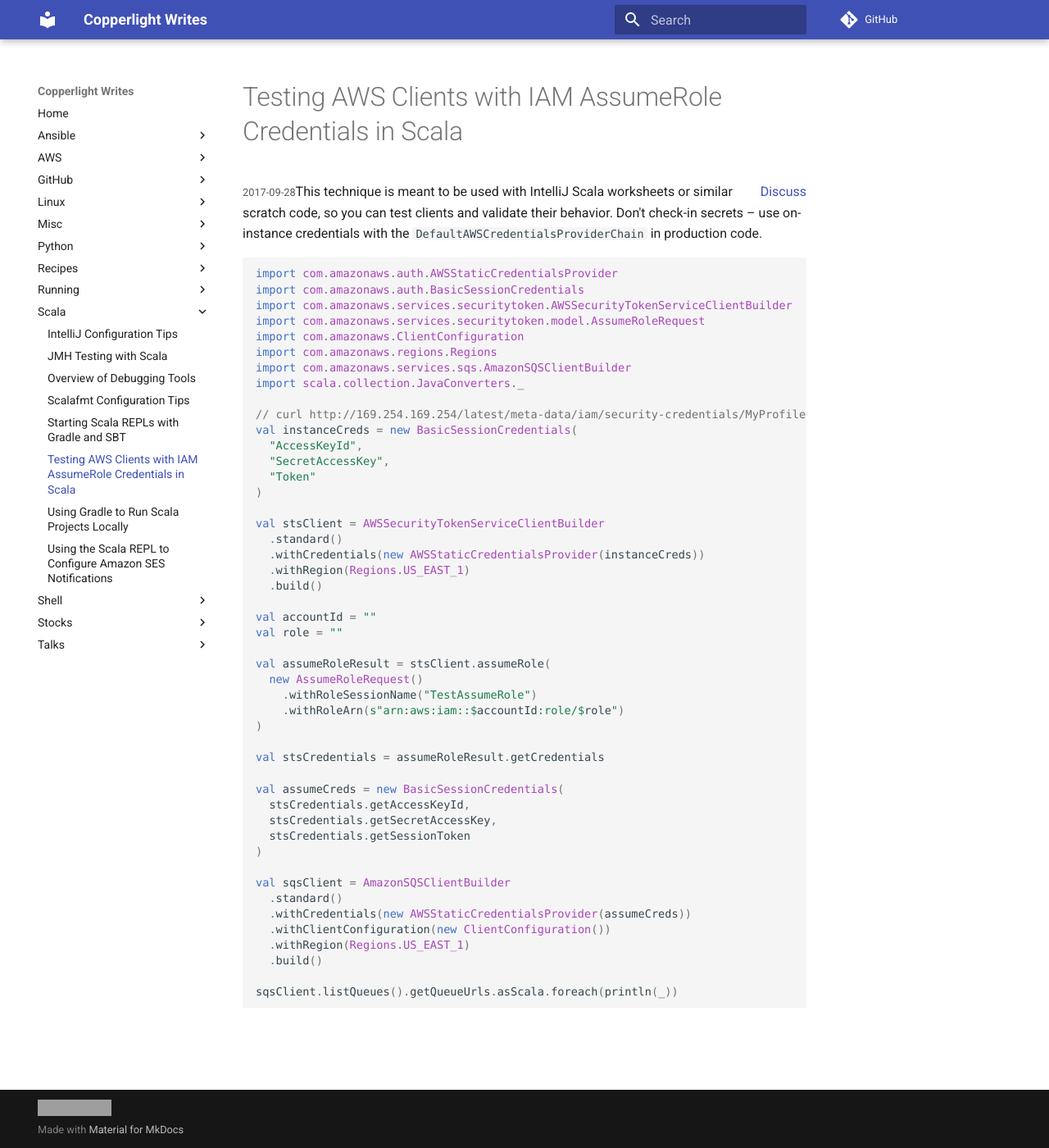
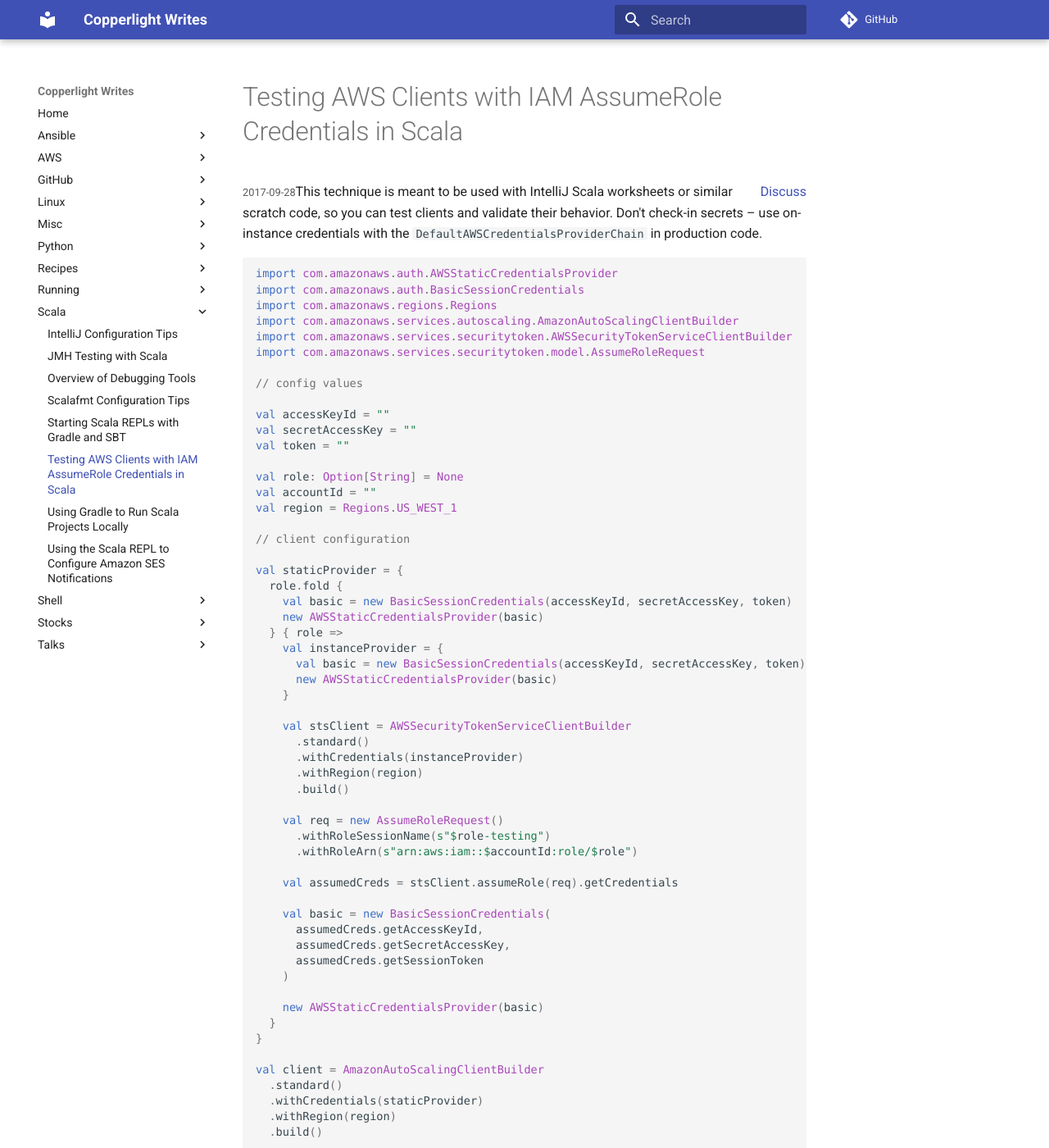
Before and after one commit to copperlight/copperlight.github.io, an MkDocs documentation site: the page built from docs/scala/testing-aws-clients-with-iam-assumerole-credentials-in-scala.md, in a window 1280 px wide and 1400 px high. Shown: the whole window at 82% size. Built offline with MkDocs 1.6.1 and Material for MkDocs 9.7.7, drawn with Linux system fonts in a browser that asks for light colours; comment, search, counter and statistics services are not loaded; grey boxes are pictures that could not be loaded.

Commit message:
update pattern for testing aws clients

````diff
--- a/docs/scala/testing-aws-clients-with-iam-assumerole-credentials-in-scala.md
+++ b/docs/scala/testing-aws-clients-with-iam-assumerole-credentials-in-scala.md
@@ -12,49 +12,58 @@ with the `DefaultAWSCredentialsProviderChain` in production code.
 ```scala
 import com.amazonaws.auth.AWSStaticCredentialsProvider
 import com.amazonaws.auth.BasicSessionCredentials
+import com.amazonaws.regions.Regions
+import com.amazonaws.services.autoscaling.AmazonAutoScalingClientBuilder
 import com.amazonaws.services.securitytoken.AWSSecurityTokenServiceClientBuilder
 import com.amazonaws.services.securitytoken.model.AssumeRoleRequest
-import com.amazonaws.ClientConfiguration
-import com.amazonaws.regions.Regions
-import com.amazonaws.services.sqs.AmazonSQSClientBuilder
-import scala.collection.JavaConverters._
 
-// curl http://169.254.169.254/latest/meta-data/iam/security-credentials/MyProfile
-val instanceCreds = new BasicSessionCredentials(
-  "AccessKeyId",
-  "SecretAccessKey",
-  "Token"
-)
+// config values
 
-val stsClient = AWSSecurityTokenServiceClientBuilder
+val accessKeyId = ""
+val secretAccessKey = ""
+val token = ""
+
+val role: Option[String] = None
+val accountId = ""
+val region = Regions.US_WEST_1
+
+// client configuration
+
+val staticProvider = {
+  role.fold {
+    val basic = new BasicSessionCredentials(accessKeyId, secretAccessKey, token)
+    new AWSStaticCredentialsProvider(basic)
+  } { role =>
+    val instanceProvider = {
+      val basic = new BasicSessionCredentials(accessKeyId, secretAccessKey, token)
+      new AWSStaticCredentialsProvider(basic)
+    }
+
+    val stsClient = AWSSecurityTokenServiceClientBuilder
+      .standard()
+      .withCredentials(instanceProvider)
+      .withRegion(region)
+      .build()
+
+    val req = new AssumeRoleRequest()
+      .withRoleSessionName(s"$role-testing")
+      .withRoleArn(s"arn:aws:iam::$accountId:role/$role")
+
+    val assumedCreds = stsClient.assumeRole(req).getCredentials
+
+    val basic = new BasicSessionCredentials(
+      assumedCreds.getAccessKeyId,
+      assumedCreds.getSecretAccessKey,
+      assumedCreds.getSessionToken
+    )
+
+    new AWSStaticCredentialsProvider(basic)
+  }
+}
+
+val client = AmazonAutoScalingClientBuilder
   .standard()
-  .withCredentials(new AWSStaticCredentialsProvider(instanceCreds))
-  .withRegion(Regions.US_EAST_1)
+  .withCredentials(staticProvider)
+  .withRegion(region)
   .build()
-
-val accountId = ""
-val role = ""
-
-val assumeRoleResult = stsClient.assumeRole(
-  new AssumeRoleRequest()
-    .withRoleSessionName("TestAssumeRole")
-    .withRoleArn(s"arn:aws:iam::$accountId:role/$role")
-)
-
-val stsCredentials = assumeRoleResult.getCredentials
-
-val assumeCreds = new BasicSessionCredentials(
-  stsCredentials.getAccessKeyId,
-  stsCredentials.getSecretAccessKey,
-  stsCredentials.getSessionToken
-)
-
-val sqsClient = AmazonSQSClientBuilder
-  .standard()
-  .withCredentials(new AWSStaticCredentialsProvider(assumeCreds))
-  .withClientConfiguration(new ClientConfiguration())
-  .withRegion(Regions.US_EAST_1)
-  .build()
-
-sqsClient.listQueues().getQueueUrls.asScala.foreach(println(_))
 ```
````
